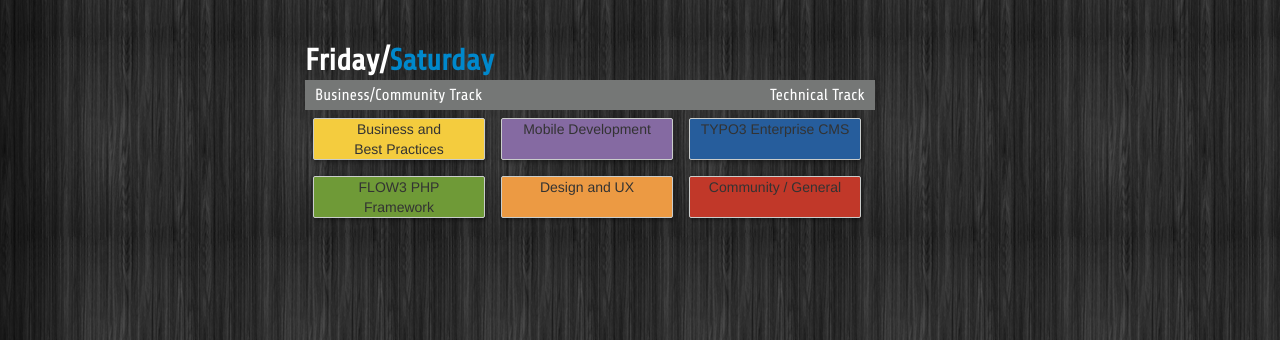
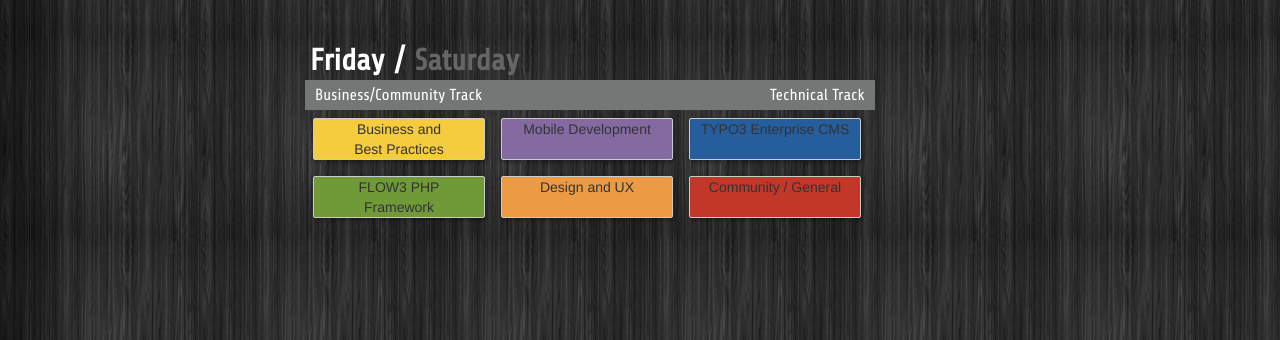
Before and after one commit to MultimediaOn10/t3confinal, a PHP site: page / in a window 1280 px wide. Shown: the part 160-500 px from the top of the page. Run offline with PHP 8.4, Linux system fonts and the light colour scheme; data that the repository does not hold is empty; some libraries are stand-ins or nearby versions.

Commit message:
TASK: Day

```diff
--- a/css/main.css
+++ b/css/main.css
@@ -328,16 +328,19 @@
 .menu_active{
 	color: #ffffff;
 	float: left;
+	margin: 0px 5px 0px 5px;
 }
-a.menu_passiv:hover{
+.menu_passiv:hover a{
 	color: #EC9A43;
 }
 
 .slash{
 	float: left;
+	margin: 0px 5px 0px 5px;
 }
 
-.menu_passiv {
+.menu_passiv a{
 	color: #666666;
 	float: left;
+	margin: 0px 5px 0px 5px;
 }
```
